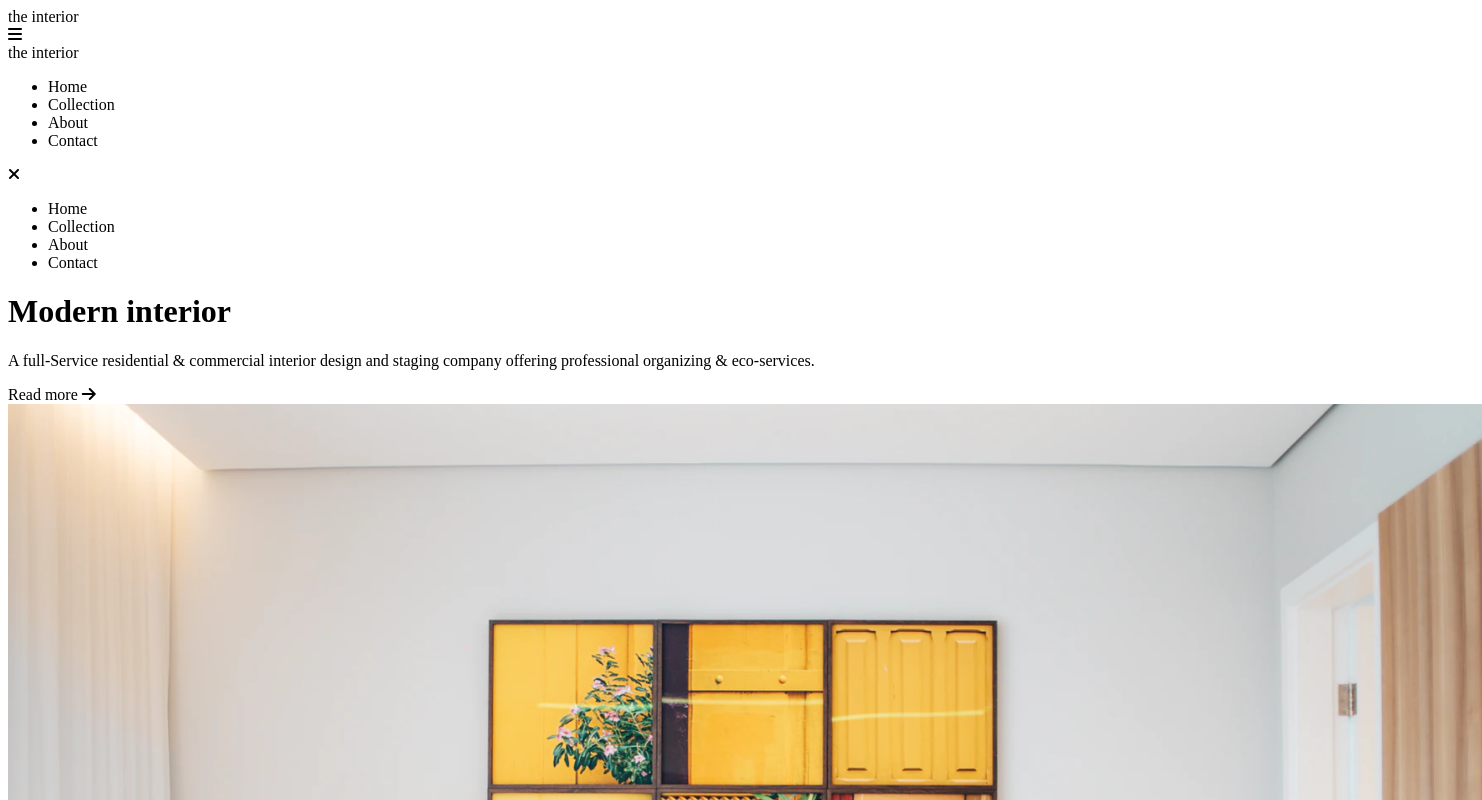
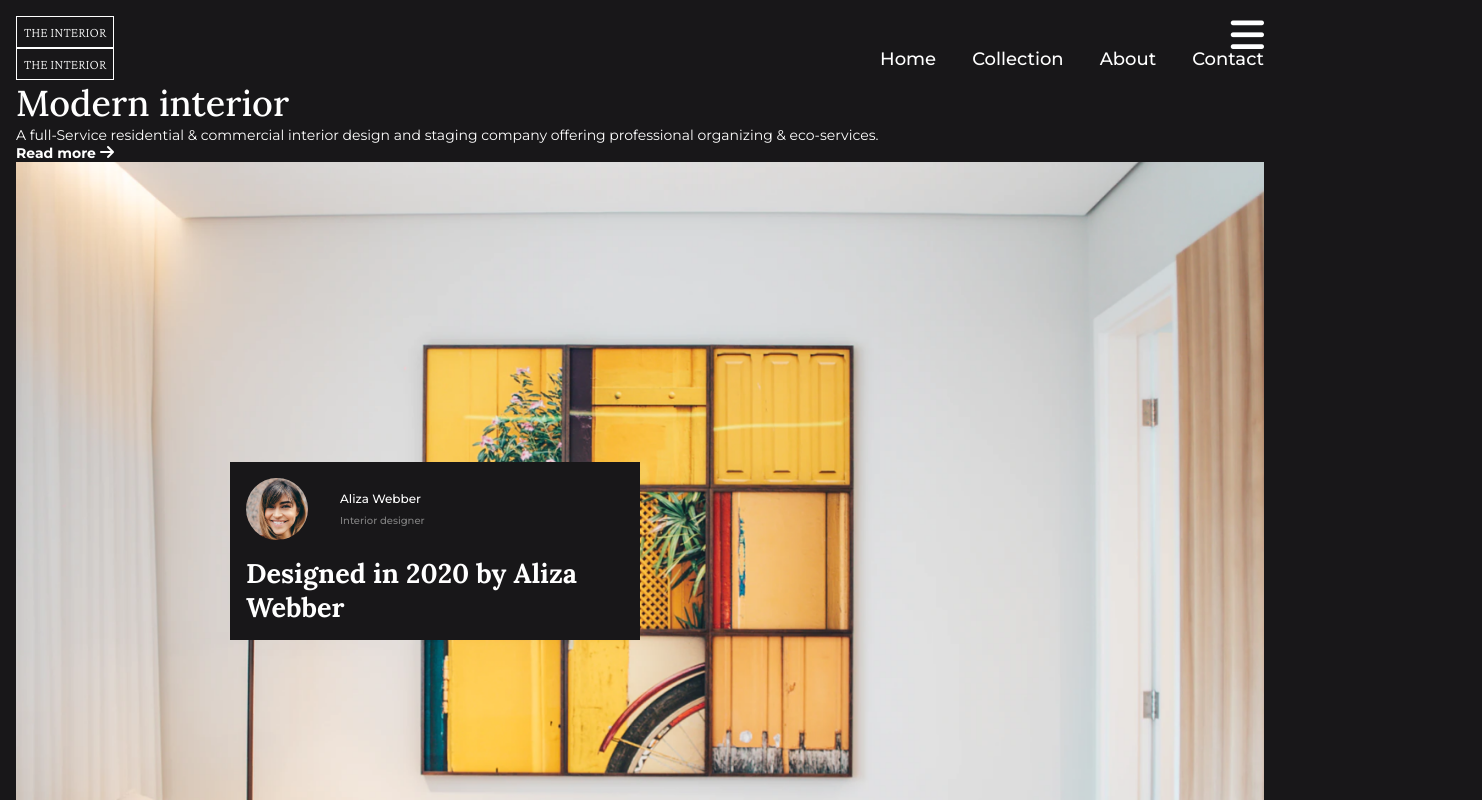
Before and after one commit to RickHalmoguera/interior-consultant-master, a plain HTML site: page index.html in a window 1280 px wide. Shown: the top 800 px of the page, 1482 px wide, since content can reach past the window. Drawn offline with nearby package versions, Linux system fonts and the light colour scheme.

Commit message:
updated Css

```diff
--- a/index.css
+++ b/index.css
@@ -1 +1,173 @@
 @import url('https://fonts.googleapis.com/css2?family=Crimson+Pro:wght@200&family=Lora:wght@500;700&family=Montserrat:wght@400;500;700&display=swap');
+@import url('https://fonts.googleapis.com/css2?family=Crimson+Pro:wght@200&family=Lora:wght@500;700&family=Montserrat:wght@400;500;700&display=swap');
+
+*{
+    box-sizing: border-box;
+    margin: 0;
+}
+
+body{
+    padding: 1em;
+    background: #181719;
+    color: #fff;
+    height: 100svh;
+
+}
+
+.c-nav{
+    display: flex;
+    justify-content: space-between;
+    height: 32px;
+}
+
+.c-nav__logo{
+    padding: .5em;
+    border: 1px solid #fff;
+    display: flex;
+    justify-content: center;
+    align-items: center;
+    color: #FFF;
+    font-family: Crimson Pro;
+    font-size: 14px;
+    font-style: normal;
+    font-weight: 200;
+    line-height: normal;
+    text-transform: uppercase;
+}
+
+#menuOpenBtn{
+    font-size: 38px;
+}
+
+.c-nav__navlinks{
+    display: flex;
+    gap: 2em;
+    list-style-type: none;
+    font-family: Montserrat;
+    font-size: 18px;
+    font-style: normal;
+    font-weight: 500;
+    line-height: normal;
+}
+
+.c-menu{
+    display: none;
+    background: #181719;
+    position: absolute;
+    top: 0;
+    left: 0;
+    height: 100%;
+    width: 100%;
+    padding: 1em;
+}
+
+#menuCloseBtn{
+    font-size: 38px;
+    display: flex;
+    justify-content: end;
+}
+
+.c-menu__navlinks{
+    height: 100%;
+    list-style-type: none;
+    display: flex;
+    flex-direction: column;
+    gap: 2em;
+    justify-content: center;
+    align-items: center;
+    color: #FFF;
+    font-family: Montserrat;
+    font-size: 18px;
+    font-style: normal;
+    font-weight: 700;
+    line-height: normal;
+}
+
+.c-hero__textBox h1{
+    color: #FFF;
+    font-family: Lora;
+    font-size: 36px;
+    font-style: normal;
+    font-weight: 500;
+    line-height: normal;
+}
+
+.c-hero__textBox p{
+    color: #FFF;
+    font-family: Montserrat;
+    font-size: 14px;
+    font-style: normal;
+    font-weight: 400;
+    line-height: normal;
+}
+
+.c-hero__textBox span{
+    color: #FFF;
+    font-family: Montserrat;
+    font-size: 14px;
+    font-style: normal;
+    font-weight: 700;
+    line-height: normal;
+}
+
+.c-hero__gallery img{
+    position: relative;
+    max-width: 100%;
+}
+
+.c-card{
+    background-color: #181719;
+    position: absolute;
+    right: 50%;
+    bottom: 10em;
+    max-width: 410px;
+    padding: 1em;
+    display: flex;
+    flex-direction: column;
+    gap: 1em;
+}
+
+.c-card__header{
+    display: flex;
+    align-items: center;
+    gap: 2em;
+}
+
+.c-card img{
+    border-radius: 50%;
+    width: 62px;
+
+}
+
+.c-header__text{
+    display: flex;
+    flex-direction: column;
+    gap: .5em;
+}
+
+.c-header__text h3{
+    color: #FFF;
+    font-family: Montserrat;
+    font-size: 12px;
+    font-style: normal;
+    font-weight: 500;
+    line-height: normal;
+}
+
+.c-header__text p{
+    color: #828282;
+    font-family: Montserrat;
+    font-size: 10px;
+    font-style: normal;
+    font-weight: 500;
+    line-height: normal;
+}
+
+.c-card__bodyText{
+    color: #FFF;
+    font-family: Lora;
+    font-size: 18px;
+    font-style: normal;
+    font-weight: 700;
+    line-height: normal;
+}
```
